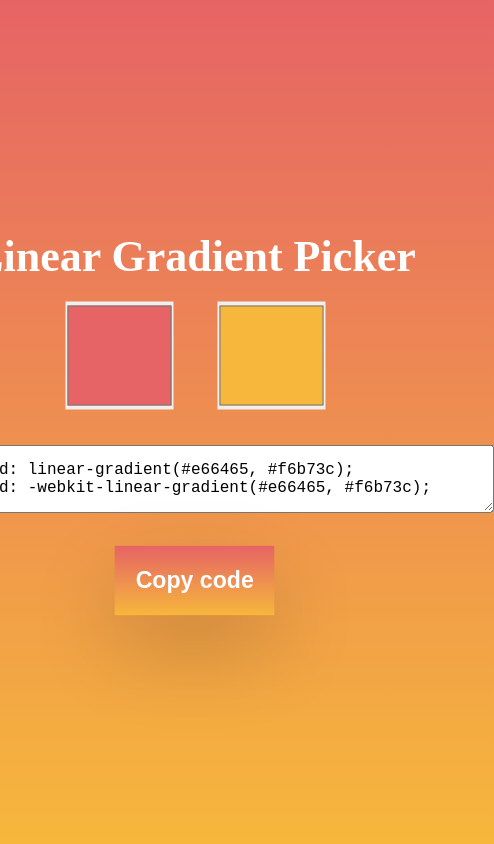
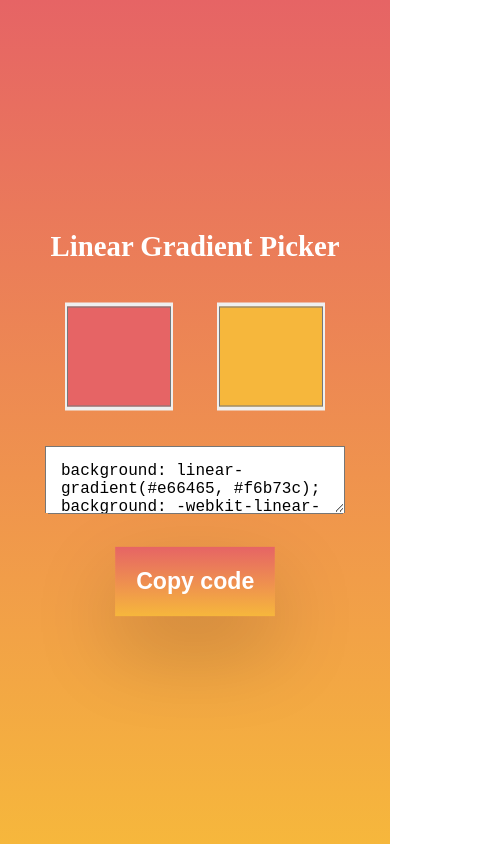
Before and after one commit to AhmadDalao/Linear-Gradient-picker, a plain HTML site: page index.html in a window 390 px wide. Shown: the whole page, 494 px wide, since content can reach past the window. Drawn offline with Linux system fonts and the light colour scheme.

Commit message:
making it more responsive

```diff
--- a/css/style.css
+++ b/css/style.css
@@ -11,6 +11,7 @@
 body {
     background: linear-gradient(#e66465, #f6b73c);
     background: -webkit-linear-gradient(#e66465, #f6b73c);
+    height: 100vh;
 }
 
 button {
@@ -26,24 +27,24 @@ button {
     background: -webkit-linear-gradient(#e66465, #f6b73c);
 }
 
-textarea {
-    font-size: 16px;
-    display: flex;
-    flex-wrap: wrap;
+.section {
+    padding: 80px 0;
+    position: absolute;
+    width: 100%;
+    top: 50%;
+    left: 50%;
+    transform: translate(-50%, -50%);
 }
 
 .main-container {
-    position: absolute;
-    top: 50%;
-    left: 50%;
-    text-align: center;
-    transform: translate(-50%, -50%);
+    position: relative;
 }
 
 h1 {
     text-align: center;
     color: white;
     font-size: 44px;
+    padding-bottom: 20px;
 }
 
 .color-picker-container {
@@ -57,3 +58,21 @@ input[type="color"] {
     border: none;
     box-shadow: none;
 }
+
+textarea {
+    min-width: 600px;
+    max-width: 800px;
+    display: block;
+    font-size: 16px;
+}
+
+@media only screen and (max-width: 600px) {
+    h1 {
+        font-size: 1.8rem;
+        padding-bottom: 20px;
+    }
+    textarea {
+        min-width: 300px;
+        max-width: 600px;
+    }
+}
--- a/index.html
+++ b/index.html
@@ -9,17 +9,18 @@
 </head>
 
 <body id="body">
-    <div style="width: 100%;height: 100vh;">
+    <section class="section">
         <div class="main-container">
-            <h1>Linear Gradient Picker</h1>
             <div class="color-picker-container">
+                <h1>Linear Gradient Picker</h1>
                 <input type="color" name="color1" id="color1" value="#e66465">
                 <input type="color" name="color2" id="color2" value="#f6b73c">
-                <textarea readonly style="display: block;margin: 15px auto; padding: 15px;" name="result" id="result" cols="55" rows="2"></textarea>
+                <textarea readonly style="margin: 15px auto; padding: 15px;" name="result" id="result" rows="2"></textarea>
                 <button id="copyText">Copy code</button>
             </div>
         </div>
-    </div>
+    </section>
+
 
 
     <script src="js/main.js"></script>
```
